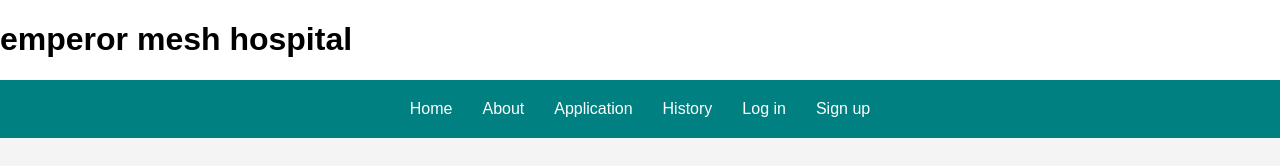
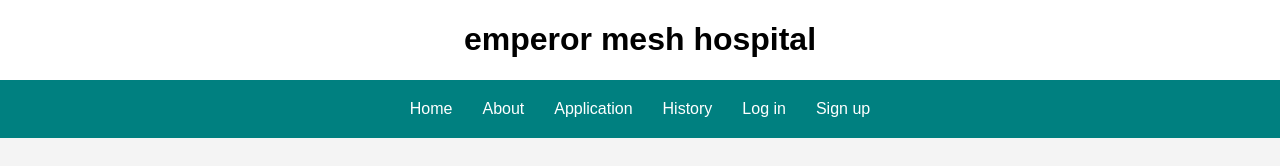
Before and after one commit to Obure-meshack/webpage-assignment, a plain HTML site: page Index.html in a window 1280 px wide. Shown: the top 166 px of the page. Drawn offline with Linux system fonts and the light colour scheme.

Commit message:
Update Styles.css

```diff
--- a/Styles.css
+++ b/Styles.css
@@ -1,8 +1,13 @@
 body {
-    font-family: Arial, sans-serif;
+    font-family: fantasy;
     margin: 0;
     padding: 0;
     box-sizing: border-box;
+}
+
+.x {
+    text-align:center;
+    text-shadow:3px 3px sky-blue;
 }
 
 header {
```
